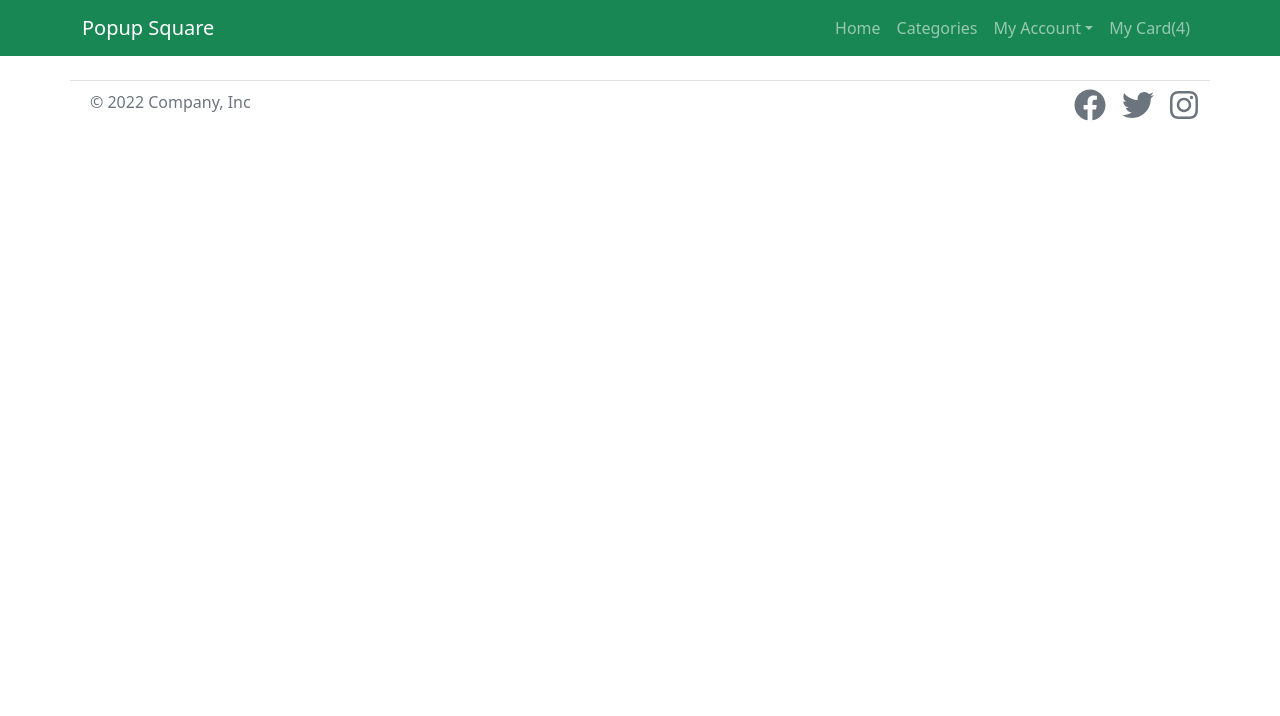
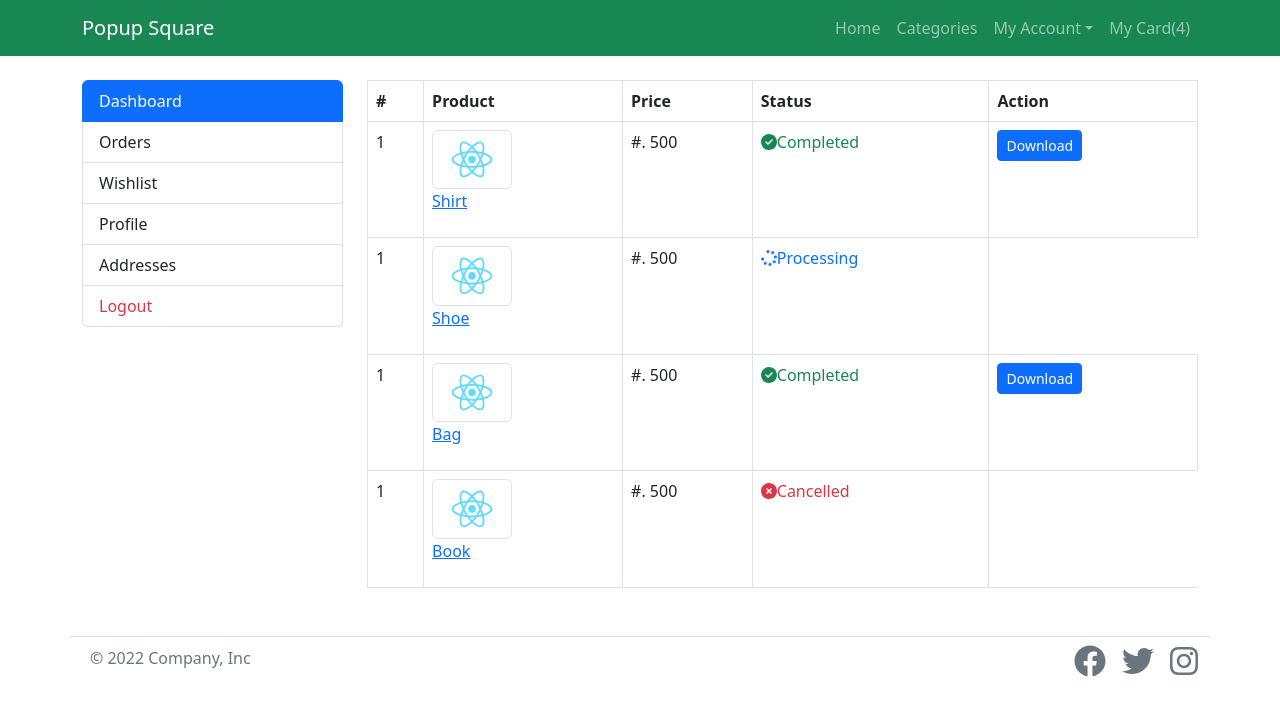
Before and after one commit to chrisunday2013/popupSquare-ecom-frontend, a React (Create React App) app: page /order in a window 1280 px wide. Shown: the top 716 px of the page. Built offline with nearby package versions, Linux system fonts and the light colour scheme.

Commit message:
order, orderSuccess and orderFailed components

```diff
--- a/src/App.js
+++ b/src/App.js
@@ -16,6 +16,9 @@ import Checkout from './components/checkout';
 import Register from './components/customer/register';
 import Login from './components/customer/login';
 import Dashboard from './components/customer/dashboard';
+import Orders from './components/customer/order';
+import OrderSuccess from './components/customer/orderSuccess';
+import OrderFailed from './components/customer/orderfailed';
 
 
 function App() {
@@ -33,6 +36,9 @@ function App() {
            <Route path='/customer-register' element={<Register/>}/>
            <Route path='/customer-login' element={<Login/>}/>
            <Route path='/customer-dashboard' element={<Dashboard/>}/>
+           <Route path='/order' element={<Orders/>}/>
+           <Route path='/order-success' element={<OrderSuccess/>}/>
+           <Route path='/order-failed' element={<OrderFailed/>}/>
       </Switch>
       <Footer/>
 
--- a/src/components/customer/dashboard.js
+++ b/src/components/customer/dashboard.js
@@ -1,19 +1,14 @@
 
 import { Link } from 'react-router-dom';
+
+import Sidebar from './sidebar';
 
 function Dashboard(props){
        return(
              <div className="container mt-4">
                   <div className="row">
                        <div className="col-md-3 col-12 mb-2">
-                            <div className="list-group">
-                                <a href="#" className="list-group-item list-group-item-action active">Dashboard</a>
-                                <a href="#" className="list-group-item list-group-item-action">Orders</a>
-                                <a href="#" className="list-group-item list-group-item-action">Wishlist</a>
-                                <a href="#" className="list-group-item list-group-item-action">Profile</a>
-                                <a href="#" className="list-group-item list-group-item-action">Addresses</a>
-                                <a href="#" className="list-group-item list-group-item-action text-danger">Logout</a>
-                            </div>
+                           <Sidebar/>
                        </div>
                        <div className="col-md-9 col-12 mb-2">
                              <div className="row">
--- /dev/null
+++ b/src/components/customer/order.js
@@ -0,0 +1,81 @@
+import logo from '../../logo.svg';
+import { Link } from 'react-router-dom';
+import Sidebar from './sidebar';
+
+
+function Orders(props){
+       return(
+             <div className="container mt-4">
+                   <div className="row">
+                          <div className="col-md-3 col-12 mb-2">
+                              <Sidebar/>
+                          </div>
+                          <div className="col-md-9 col-12 mb-2">
+                                <div className="row">
+                                      <div className="table-responsive">
+                                           <table className="table table-bordered">
+                                                 <thead>
+                                                        <tr>
+                                                            <th>#</th>
+                                                            <th>Product</th>
+                                                            <th>Price</th>
+                                                            <th>Status</th>
+                                                            <th>Action</th>
+                                                        </tr>
+                                                 </thead>
+                                                 <tbody>
+                                                        <tr>
+                                                            <td>1</td>
+                                                            <td>
+                                                                <Link><img src={logo} className="img-thumbnail" width="80" alt="..."/></Link>
+                                                                <Link><p>Shirt</p></Link>
+                                                            </td>
+                                                            <td>#. 500</td>
+                                                            <td><span className="text-success"><i className="fa fa-check-circle"></i>Completed</span></td>
+                                                            <td><button className="btn btn-primary btn-sm">Download</button></td>
+                                                        </tr>
+                                                        <tr>
+                                                            <td>1</td>
+                                                            <td>
+                                                                <Link><img src={logo} className="img-thumbnail" width="80" alt="..."/></Link>
+                                                                <Link><p>Shoe</p></Link>
+                                                            </td>
+                                                            <td>#. 500</td>
+                                                            <td><span className="text-primary"><i className="fa fa-spin fa-spinner"></i>Processing</span></td>
+                                                        </tr>
+                                                        <tr>
+                                                            <td>1</td>
+                                                            <td>
+                                                                <Link><img src={logo} className="img-thumbnail" width="80" alt="..."/></Link>
+                                                                <Link><p>Bag</p></Link>
+                                                            </td>
+                                                            <td>#. 500</td>
+                                                            <td><span className="text-success"><i className="fa fa-check-circle"></i>Completed</span></td>
+                                                            <td><button className="btn btn-primary btn-sm">Download</button></td>
+                                                        </tr>
+                                                        <tr>
+                                                            <td>1</td>
+                                                            <td>
+                                                                <Link><img src={logo} className="img-thumbnail" width="80" alt="..."/></Link>
+                                                                <Link><p>Book</p></Link>
+                                                            </td>
+                                                            <td>#. 500</td>
+                                                            <td><span className="text-danger"><i className="fa fa-times-circle"></i>Cancelled</span></td>
+
+                                                        </tr>
+                                                </tbody>
+                                            </table>
+
+                                      </div>
+                                </div>
+
+                          </div>
+
+                    </div>
+
+             </div>
+
+       )
+}
+
+export default Orders;
--- /dev/null
+++ b/src/components/customer/orderSuccess.js
@@ -0,0 +1,25 @@
+import logo from '../../logo.svg';
+import { Link } from 'react-router-dom';
+
+function OrderSuccess(props){
+       return(
+             <div className="container mt-4">
+                  <div className="row">
+                       <div className="col-md-8 offset-2">
+                            <div className="card">
+                                  <div className="card-body text-center">
+                                       <p><i className="fa fa-check-circle text-success fa-3x"></i></p>
+                                       <h3 className="text-success">Thanks for the Order</h3>
+                                       <p className="mt-4">
+                                           <Link className="btn btn-primary" to="/">Home</Link>
+                                           <Link className="btn btn-secondary ms-2" to="/customer-dashboard">Dashboard</Link>
+                                        </p>
+                                  </div>
+                            </div>
+                       </div>
+                  </div>
+             </div>
+       )
+}
+
+export default OrderSuccess;
--- /dev/null
+++ b/src/components/customer/orderfailed.js
@@ -0,0 +1,25 @@
+
+import { Link } from 'react-router-dom';
+
+function OrderFailed(props){
+       return(
+             <div className="container mt-4">
+                  <div className="row">
+                       <div className="col-md-8 offset-2">
+                            <div className="card">
+                                  <div className="card-body text-center">
+                                       <p><i className="fa fa-times-circle text-danger fa-3x"></i></p>
+                                       <h3 className="text-danger">Something went wrong... Order Failed</h3>
+                                       <p className="mt-4">
+                                           <Link className="btn btn-primary" to="/">Home</Link>
+                                           <Link className="btn btn-secondary ms-2" to="/customer-dashboard">Dashboard</Link>
+                                        </p>
+                                  </div>
+                            </div>
+                       </div>
+                  </div>
+             </div>
+       )
+}
+
+export default OrderFailed;
--- a/src/components/customer/register.js
+++ b/src/components/customer/register.js
@@ -5,7 +5,7 @@ function Register(props){
        return(
              <div className="container mt-4">
                    <div className="row">
-                        <div className="col-md-8 col-12 offset-2">
+                        <div className="">
                             <div className='card'>
                                   <h4 className='card-header'>Register</h4>
                                   <div className='card-body'>
--- /dev/null
+++ b/src/components/customer/sidebar.js
@@ -0,0 +1,16 @@
+import { Link } from "react-router-dom"
+
+function Sidebar(props){
+    return (
+            <div className="list-group">
+                    <Link to="/customer-dashboard" className="list-group-item list-group-item-action active">Dashboard</Link>
+                    <Link to="/order" className="list-group-item list-group-item-action">Orders</Link>
+                    <Link to="#" className="list-group-item list-group-item-action">Wishlist</Link>
+                    <Link to="#" className="list-group-item list-group-item-action">Profile</Link>
+                    <Link to="#" className="list-group-item list-group-item-action">Addresses</Link>
+                    <Link to="#" className="list-group-item list-group-item-action text-danger">Logout</Link>
+            </div>
+    )
+}
+
+export default Sidebar
```
